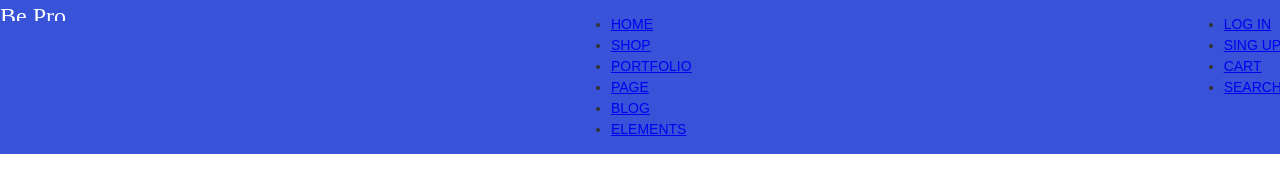
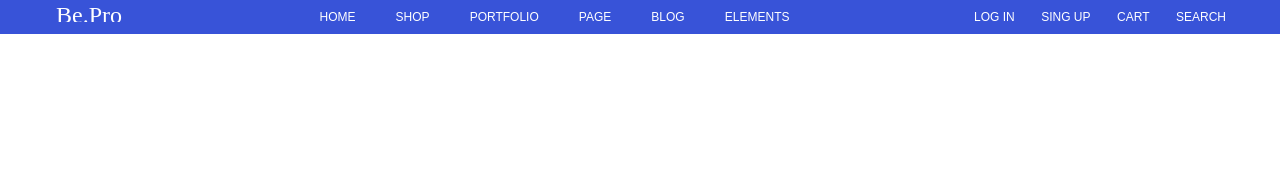
Before and after one commit to OleksandrSkliar/bepro, a plain HTML site: page source/index.html in a window 1280 px wide. Drawn offline with Linux system fonts and the light colour scheme.

Commit message:
Шапка в стадии завершения

```diff
--- a/source/index.html
+++ b/source/index.html
@@ -14,7 +14,7 @@
     <div class="container">
       <nav class="main-nav">
         <a href="#" class="main-nav__logo">
-          <img src="../source/img/Be.Pro.svg" width="79" height="18" alt="Logo">
+          <img src="../source/img/Be.Pro.svg" width="79" height="22" alt="Logo">
         </a>
         <ul class="main-nav__list site-list">
           <li class="site-list__item">
@@ -44,10 +44,10 @@
             <a href="#" class="user-list__link">sing up</a>
           </li>
           <li class="user-list__item">
-            <a href="#" class="user-list__link">cart</a>
+            <a href="#" class="user-list__link user-list__link--cart">cart</a>
           </li>
           <li class="user-list__item">
-            <a href="#" class="user-list__link">search</a>
+            <a href="#" class="user-list__link user-list__link--search">search</a>
           </li>
         </ul>
       </nav>
--- a/source/sass/_global.scss
+++ b/source/sass/_global.scss
@@ -5,7 +5,6 @@ body {
   padding: 0;
   font-family: "PT Sans", "Arial", sans-serif;
   color: #333333;
-  text-transform: uppercase;
 }
 
 img {
--- /dev/null
+++ b/source/sass/_mixin.scss
@@ -0,0 +1,5 @@
+@mixin text($font-size: 12px, $font-weight: 400, $color: #ffffff) {
+  font-size: $font-size;
+  font-weight: $font-weight;
+  color: $color;
+}
--- /dev/null
+++ b/source/sass/blocks/_main-nav.scss
@@ -0,0 +1,8 @@
+.main-nav {
+  display: flex;
+  justify-content: space-between;
+  max-width: 1170px;
+  height: 34px;
+  margin: 0 auto;
+  text-transform: uppercase;
+}
--- a/source/sass/blocks/_navbar.scss
+++ /dev/null
@@ -1,4 +0,0 @@
-.main-nav {
-  display: flex;
-  justify-content: space-between;
-}
--- /dev/null
+++ b/source/sass/blocks/_site-list.scss
@@ -0,0 +1,14 @@
+.site-list {
+  display: flex;
+  justify-content: space-between;
+  list-style: none;
+  width: 470px;
+  margin: 0;
+  padding: 0;
+  align-items: center;
+}
+
+.site-list__link {
+  @include text;
+  text-decoration: none;
+}
--- /dev/null
+++ b/source/sass/blocks/_user-list.scss
@@ -0,0 +1,14 @@
+.user-list {
+  display: flex;
+  justify-content: space-between;
+  width: 252px;
+  margin: 0;
+  padding: 0;
+  align-items: center;
+  list-style: none;
+}
+
+.user-list__link {
+  @include text;
+  text-decoration: none;
+}
--- a/source/sass/style.scss
+++ b/source/sass/style.scss
@@ -1,4 +1,8 @@
 @import 'global';
-@import 'blocks/navbar';
+@import 'mixin';
+
+@import 'blocks/main-nav';
 @import 'blocks/container';
 @import 'blocks/header';
+@import 'blocks/site-list';
+@import 'blocks/user-list';
```
Also changed, not shown: css/style.css, 1 other file.
